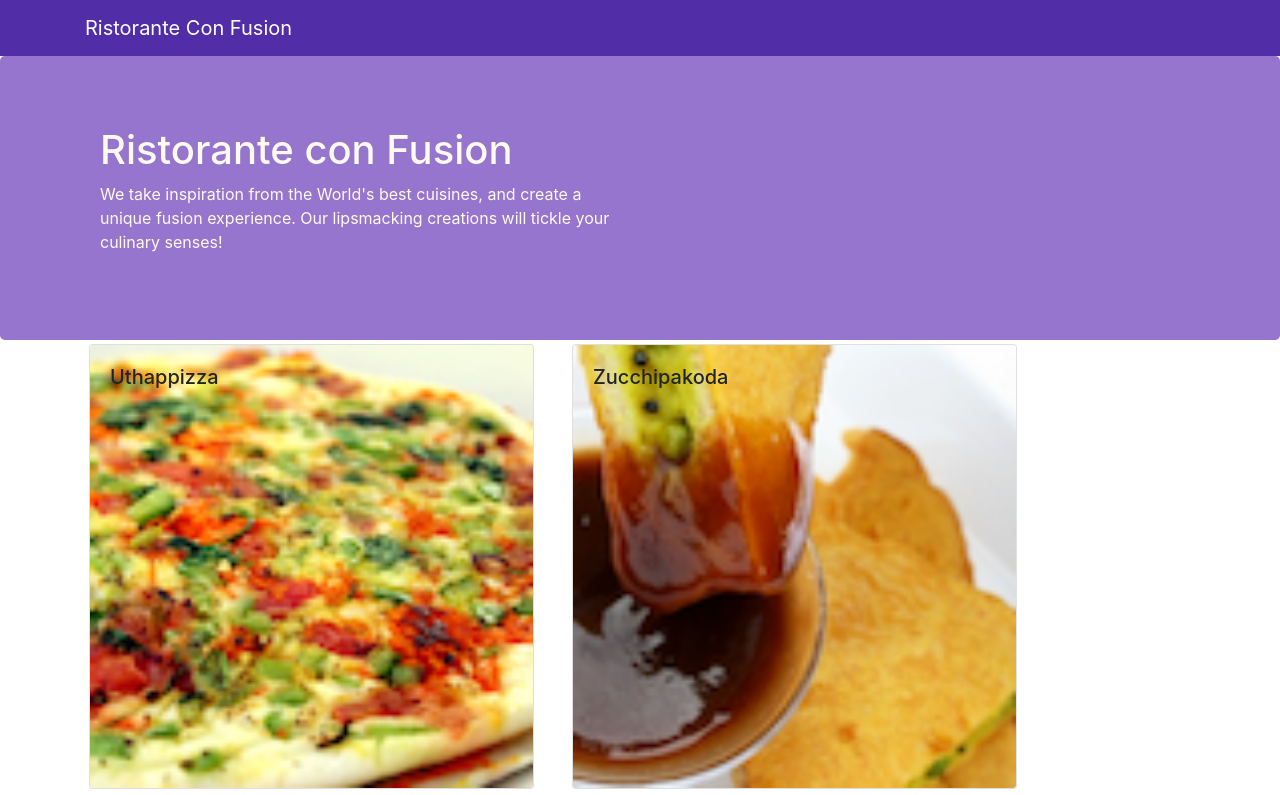
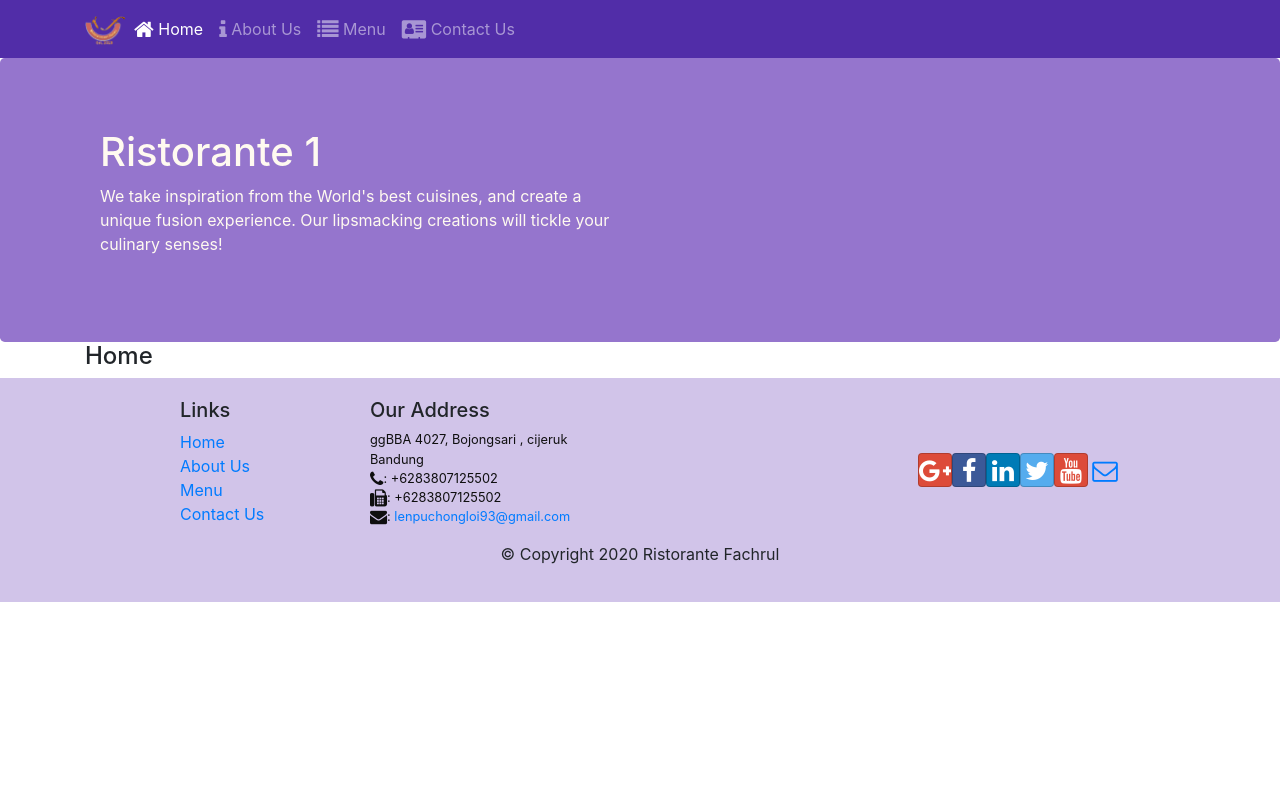
Before and after one commit to fleetimee/Restorante_react-redux-spa-api, a React (Create React App) app: page /home in a window 1280 px wide. Shown: the top 795 px of the page. Built offline with nearby package versions, Linux system fonts and the light colour scheme.

Commit message:
commit 5nd

```diff
--- a/package.json
+++ b/package.json
@@ -13,6 +13,7 @@
     "react": "^16.13.1",
     "react-dom": "^16.13.1",
     "react-popper": "0.9.2",
+    "react-router-dom": "4.2.2",
     "react-scripts": "3.4.1",
     "reactstrap": "5.0.0"
   },
--- a/src/App.js
+++ b/src/App.js
@@ -1,14 +1,18 @@
 import React, { Component } from 'react';
 import Main from './components/MainComponent';
+import { BrowserRouter } from 'react-router-dom';
 import './App.css';
 
 class App extends Component {
 
   render() {
+
     return (
+      <BrowserRouter>
       <div className="App">
         <Main />
       </div>
+      </BrowserRouter>
     );
   }
 
--- a/src/components/FooterComponent.js
+++ b/src/components/FooterComponent.js
@@ -1,5 +1,5 @@
 import React from 'react';
-
+import { Link } from 'react-router-dom';
 function Footer(props) {
     return(
     <div className="footer">
@@ -8,10 +8,10 @@
                 <div className="col-4 offset-1 col-sm-2">
                     <h5>Links</h5>
                     <ul className="list-unstyled">
-                        <li><a href="/#">Home</a></li>
-                        <li><a href="/#">About</a></li>
-                        <li><a href="/#">Menu</a></li>
-                        <li><a href="/#">Contact</a></li>
+                    <li><Link to='/home'>Home</Link></li>
+                        <li><Link to='/aboutus'>About Us</Link></li>
+                        <li><Link to='/menu'>Menu</Link></li>
+                        <li><Link to='/contactus'>Contact Us</Link></li>
                     </ul>
                 </div>
                 <div className="col-7 col-sm-5">
--- a/src/components/HeaderComponent.js
+++ b/src/components/HeaderComponent.js
@@ -1,26 +1,59 @@
 import React, { Component } from 'react';
-import { Navbar, NavbarBrand, Jumbotron } from 'reactstrap';
+import { Nav, Navbar, NavbarBrand, NavbarToggler, Collapse, NavItem, Jumbotron } from 'reactstrap';
+import { NavLink } from 'react-router-dom';
 
 class Header extends Component {
+    constructor(props) {
+        super(props);
+
+        this.toggleNav = this.toggleNav.bind(this);
+        this.state = {
+          isNavOpen: false
+        };
+      }
+
+      toggleNav() {
+        this.setState({
+          isNavOpen: !this.state.isNavOpen
+        });
+      }
+
     render() {
         return(
-    <React.Fragment>
-      <Navbar dark>
+            <div>
+                <Navbar dark expand="md">
                     <div className="container">
-            <NavbarBrand href="/">Ristorante Con Fusion</NavbarBrand>
+                        <NavbarToggler onClick={this.toggleNav} />
+                        <NavbarBrand className="mr-auto" href="/"><img src='assets/images/logo.png' height="30" width="41" alt='Ristorante Con Fusion' /></NavbarBrand>
+                        <Collapse isOpen={this.state.isNavOpen} navbar>
+                            <Nav navbar>
+                            <NavItem>
+                                <NavLink className="nav-link"  to='/home'><span className="fa fa-home fa-lg"></span> Home</NavLink>
+                            </NavItem>
+                            <NavItem>
+                                <NavLink className="nav-link" to='/aboutus'><span className="fa fa-info fa-lg"></span> About Us</NavLink>
+                            </NavItem>
+                            <NavItem>
+                                <NavLink className="nav-link"  to='/menu'><span className="fa fa-list fa-lg"></span> Menu</NavLink>
+                            </NavItem>
+                            <NavItem>
+                                <NavLink className="nav-link" to='/contactus'><span className="fa fa-address-card fa-lg"></span> Contact Us</NavLink>
+                            </NavItem>
+                            </Nav>
+                        </Collapse>
                     </div>
                 </Navbar>
                 <Jumbotron>
                     <div className="container">
                         <div className="row row-header">
                             <div className="col-12 col-sm-6">
-                       <h1>Ristorante con Fusion</h1>
+                                <h1>Ristorante 1</h1>
                                 <p>We take inspiration from the World's best cuisines, and create a unique fusion experience. Our lipsmacking creations will tickle your culinary senses!</p>
                             </div>
                         </div>
                     </div>
                 </Jumbotron>
-    </React.Fragment>
+            </div>
         );
     }
 }
--- /dev/null
+++ b/src/components/HomeComponent.js
@@ -0,0 +1,11 @@
+import React from 'react';
+
+function Home(props) {
+    return(
+      <div className="container">
+        <h4>Home</h4>
+      </div>
+    );
+}
+
+export default Home;
--- a/src/components/MainComponent.js
+++ b/src/components/MainComponent.js
@@ -1,9 +1,12 @@
 import React, { Component } from 'react';
 import Menu from './MenuComponents';
+import Home from './HomeComponent';
 import DishDetail from './DishdetailComponent';
 import { DISHES } from './dishes';
 import Header from './HeaderComponent';
 import Footer from './FooterComponent';
+import { Switch, Route, Redirect } from 'react-router-dom';
+import { Link } from 'react-router-dom';
 class Main extends Component {
 
   constructor(props) {
@@ -22,8 +25,11 @@
     return (
       <div >
             <Header />
-        <Menu dishes={this.state.dishes} onClick={(dishId) => this.onDishSelect(dishId)} />
-        <DishDetail dish={this.state.dishes.filter((dish) => dish.id === this.state.selectedDish)[0]} />
+            <Switch>
+              <Route path='/home' component={Home} />
+              <Route exact path='/menu' component={() => <Menu dishes={this.state.dishes} />} />
+              <Redirect to="/home" />
+          </Switch>
         <Footer />
       </div>
     );
```
Also changed, not shown: 1 other file (tests, documents, lock files or other folders). Lines whose indentation alone changed are shown as unchanged.
